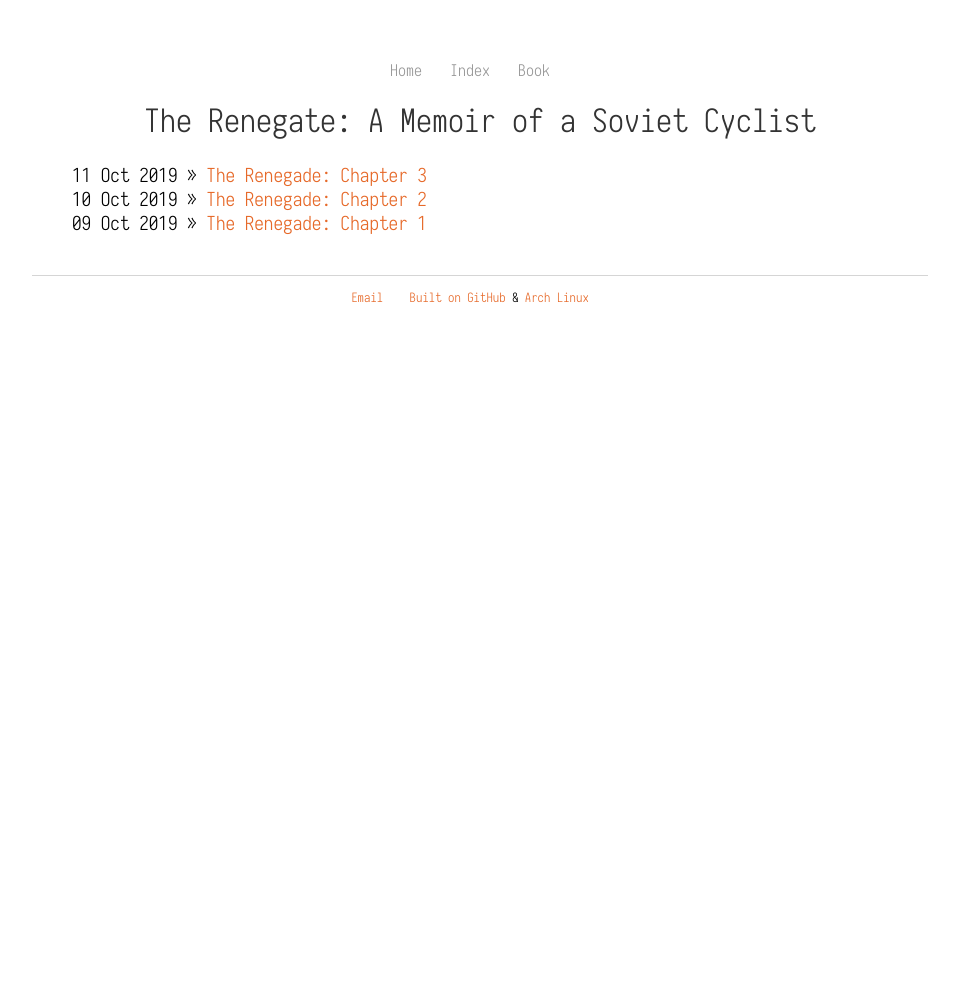
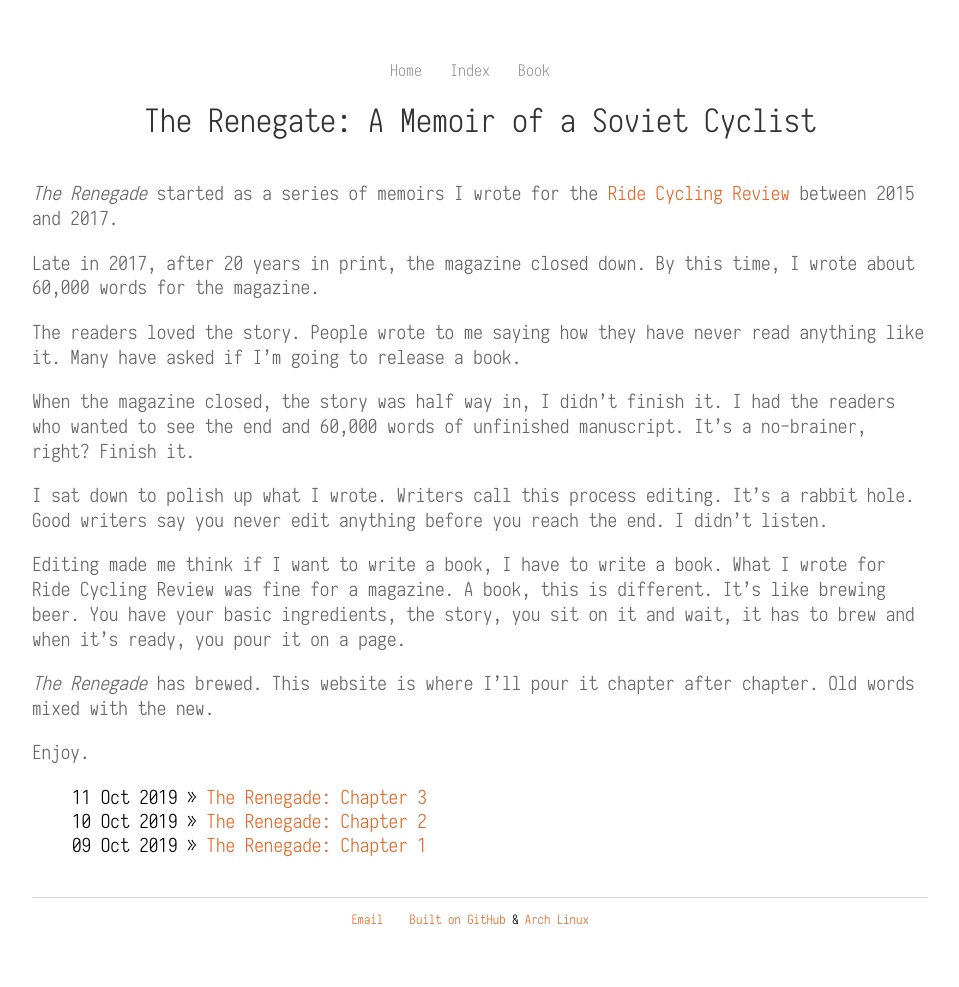
Before and after one commit to nkrzv/nkrzv.github.io, a Jekyll site: the page built from book/index.html, in a window 1280 px wide. Shown: the whole page, without its empty margins (160-1119 px from the left). Built offline with Jekyll 4.4.1, drawn with Linux system fonts in a browser that asks for light colours; before the commit the page ends 900 px from its top, so only the background shows below that.

Commit message:
intro for The Renegade

```diff
--- a/book/index.html
+++ b/book/index.html
@@ -5,6 +5,14 @@ title: "The Renegate"
 
 <div id="home">
   <h1>The Renegate: A Memoir of a Soviet Cyclist</h1>
+  <p><em>The Renegade</em> started as a series of memoirs I wrote for the <a href='https://www.ridemedia.com.au/'>Ride Cycling Review</a> between 2015 and 2017.</p>
+  <p>Late in 2017, after 20 years in print, the magazine closed down. By this time, I wrote about 60,000 words for the magazine.</p>
+  <p>The readers loved the story. People wrote to me saying how they have never read anything like it. Many have asked if I’m going to release a book.</p>
+  <p>When the magazine closed, the story was half way in, I didn’t finish it. I had the readers who wanted to see the end and 60,000 words of unfinished manuscript. It’s a no-brainer, right? Finish it.</p>
+  <p>I sat down to polish up what I wrote. Writers call this process editing. It’s a rabbit hole. Good writers say you never edit anything before you reach the end. I didn’t listen. </p>
+  <p>Editing made me think if I want to write a book, I have to write a book. What I wrote for Ride Cycling Review was fine for a magazine. A book, this is different. It’s like brewing beer. You have your basic ingredients, the story, you sit on it and wait, it has to brew and when it’s ready, you pour it on a page.</p>
+  <p><em>The Renegade</em> has brewed. This website is where I’ll pour it chapter after chapter. Old words mixed with the new.</p>
+  <p>Enjoy.</p>
   <ul class="posts">
     {% for post in site.categories.Book %}
       <li><span>{{ post.date | date_to_string }}</span> &raquo; <a href="{{ post.url }}">{{ post.title }}</a></li>
--- a/css/main.css
+++ b/css/main.css
@@ -42,6 +42,7 @@ h1 {
     font-size: 2em;
     text-align: center;
     color: #333;
+    margin-bottom: 40px;
 }
 h2 {
   font-size: 1.6em;
```
